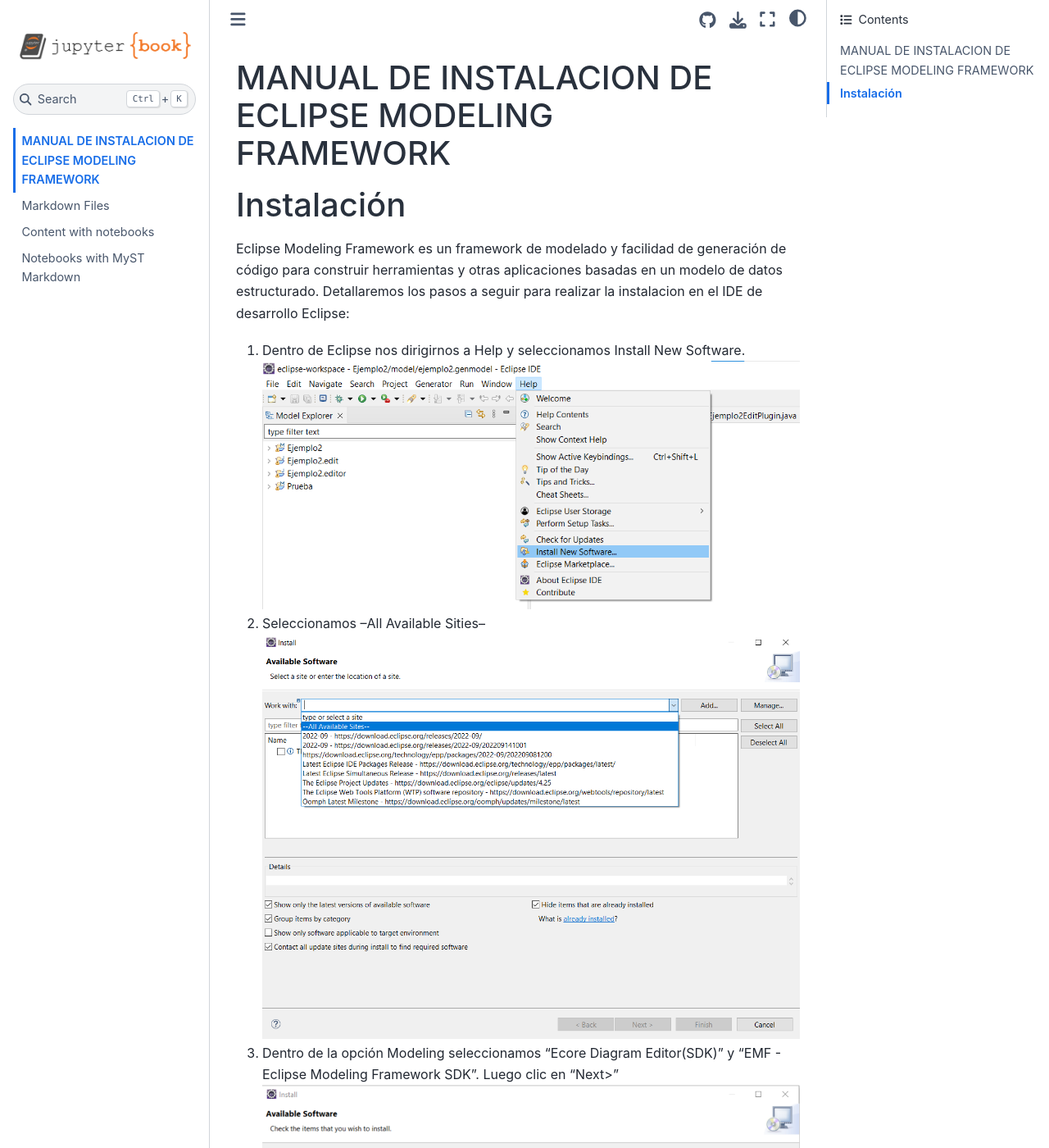
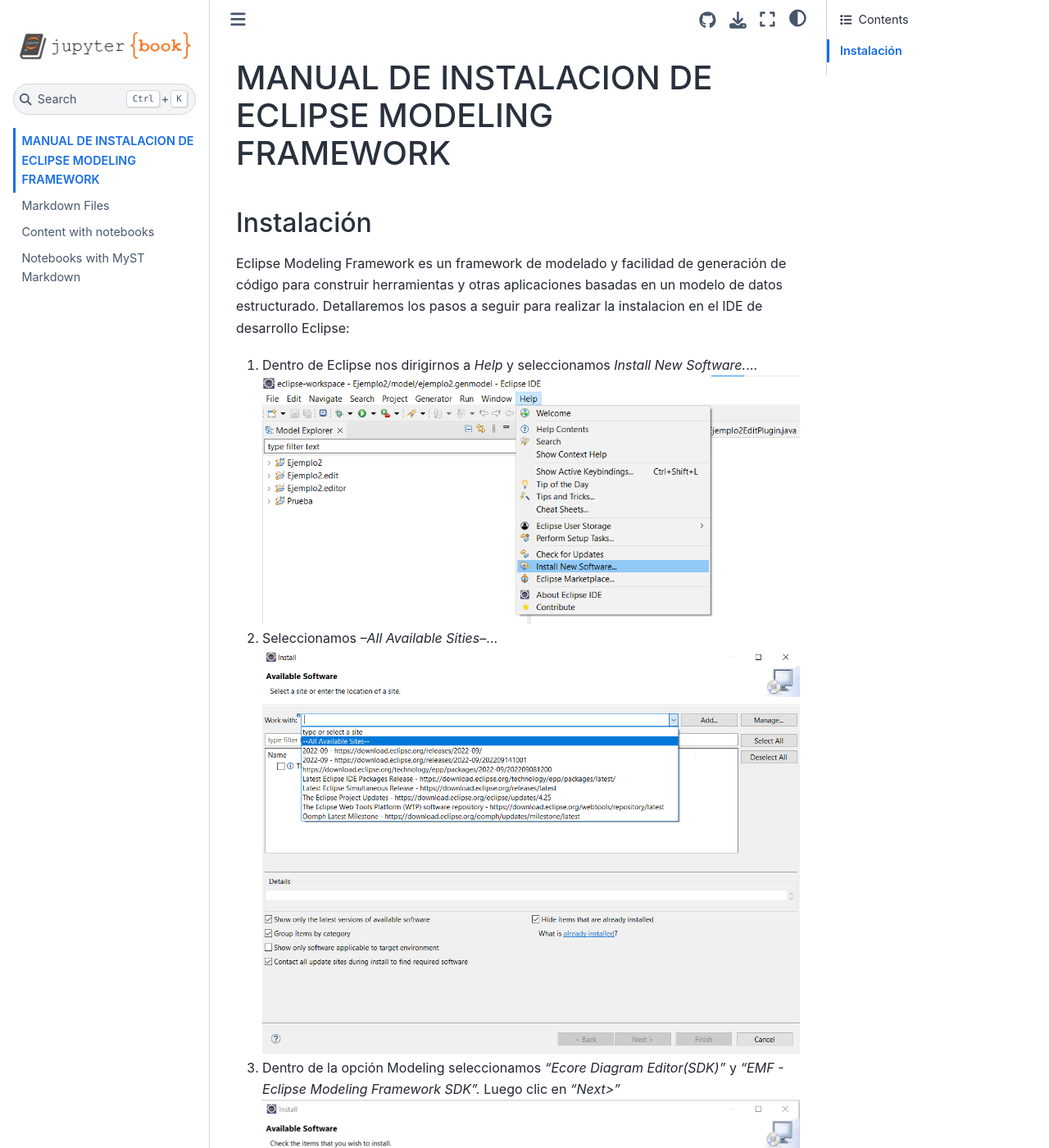
Before and after one commit to ferleon82/ModelingEclipse, a Jupyter Book: the page built from intro.md, in a window 1280 px wide and 1400 px high. Shown: the whole window at 82% size. Built offline with Jupyter Book 1.0.4 settings and Sphinx 7.4.7 and the Sphinx Book theme 1.1.4, drawn with Linux system fonts in a browser that asks for light colours; some of the changed text lies outside the part shown.

Commit message:
Eclipse12

```diff
--- a/intro.md
+++ b/intro.md
@@ -1,19 +1,19 @@
 # MANUAL DE INSTALACION DE ECLIPSE MODELING FRAMEWORK
 
-# Instalación
+## Instalación
 
 Eclipse Modeling Framework es un framework de modelado y facilidad de generación de código para construir herramientas y otras aplicaciones basadas en un modelo de datos estructurado. Detallaremos los pasos a seguir para realizar la instalacion en el IDE de desarrollo Eclipse:
 
-1. Dentro de Eclipse nos dirigirnos a Help y seleccionamos Install New Software.
+1. Dentro de Eclipse nos dirigirnos a *Help* y seleccionamos *Install New Software.*...
 ![Figura 1](1.png)
 
-2. Seleccionamos --All Available Sities--
+2. Seleccionamos *--All Available Sities--*...
 ![Figura 2](2.png)
 
-3. Dentro de la opción Modeling seleccionamos "Ecore Diagram Editor(SDK)" y "EMF - Eclipse Modeling Framework SDK". Luego clic en "Next>"
+3. Dentro de la opción Modeling seleccionamos *"Ecore Diagram Editor(SDK)"* y *"EMF - Eclipse Modeling Framework SDK".* Luego clic en *"Next>"*
 ![Figura 3](3.png)
 
-4. Click en Next
+4. Click en *Next*
 ![Figura 4](4.png)
 
 5. Aceptamos la licencia y finalizamos.
```
